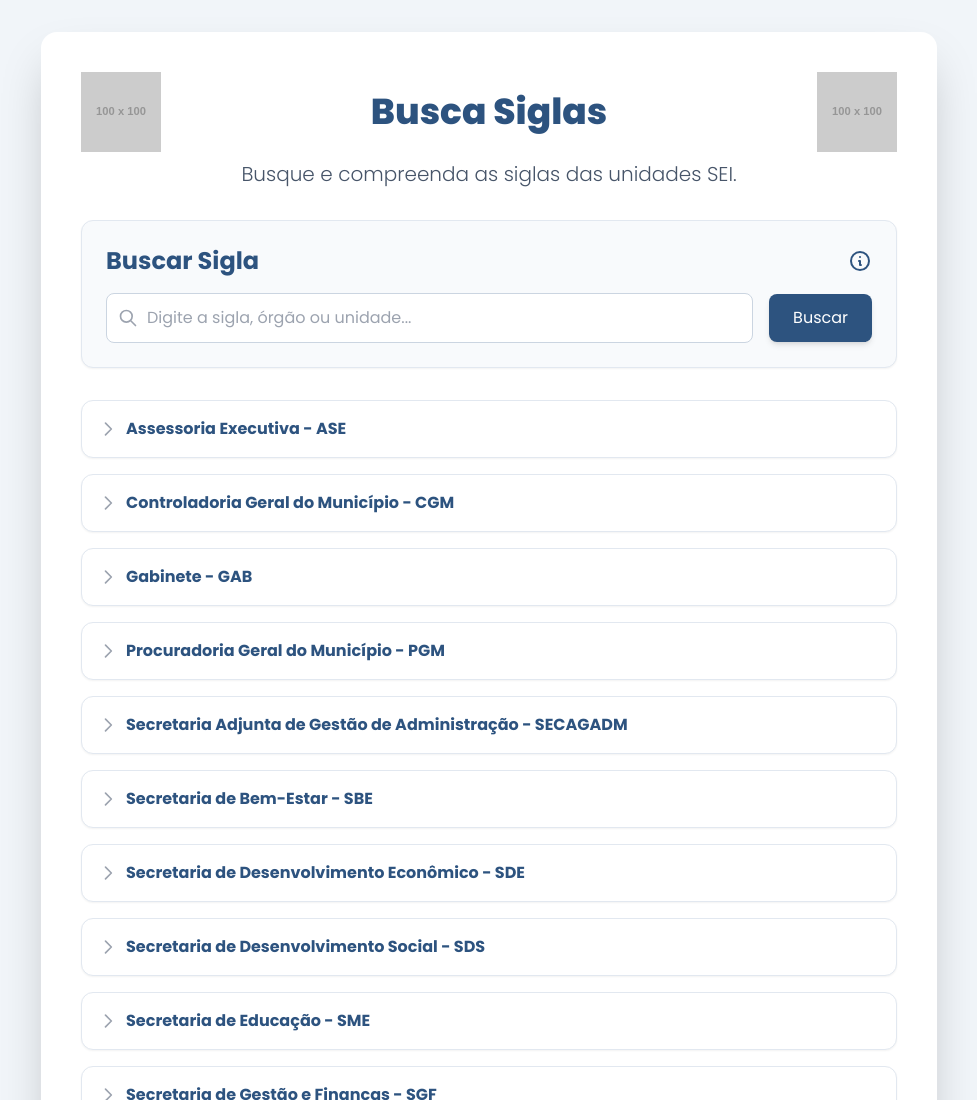
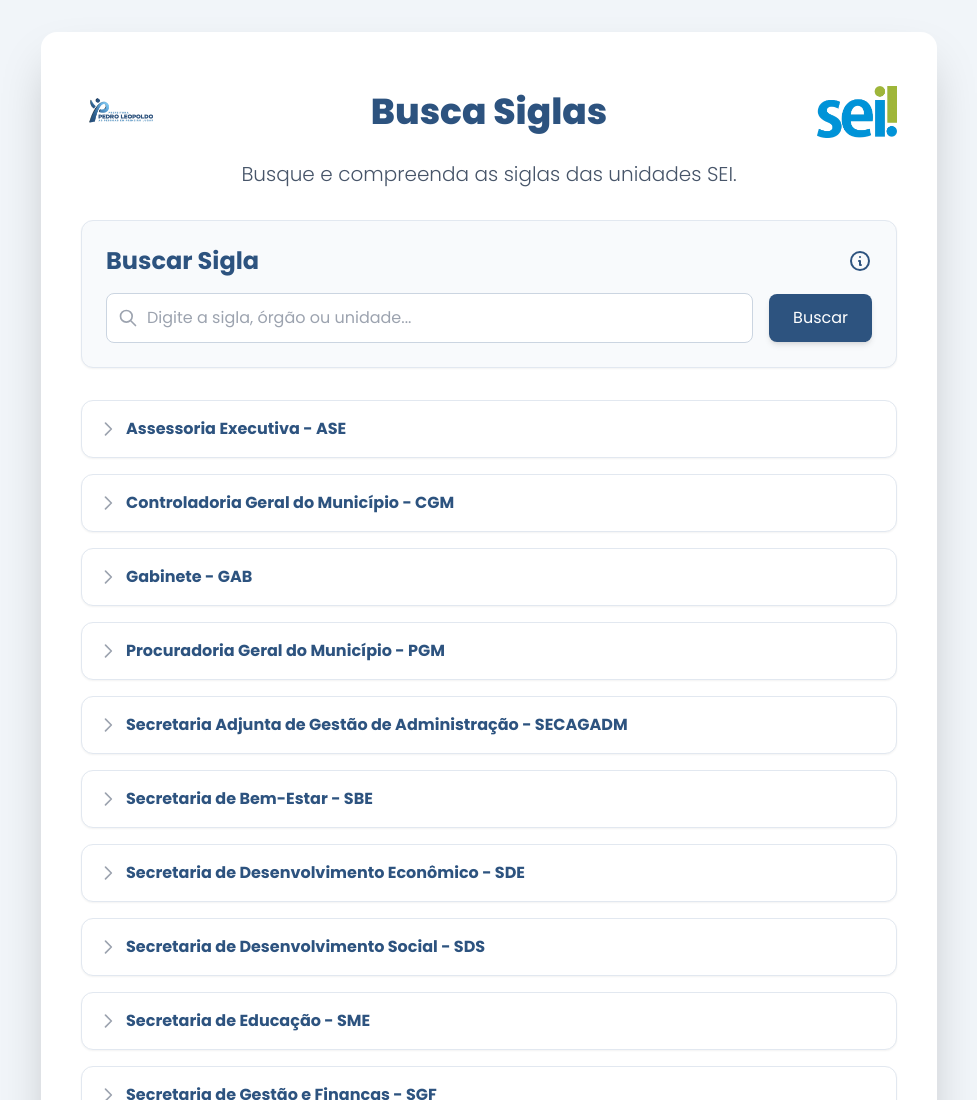
Before and after one commit to lorraynemacosilva/busca_siglas, a plain HTML site: page index.html in a window 1280 px wide. Shown: the top 1100 px of the page, without its empty margins (151-1128 px from the left). Drawn offline with nearby package versions, Linux system fonts and the light colour scheme; placeholder pictures from the web are drawn by us.

Commit message:
Update index.html
Adicionando assets

```diff
--- a/index.html
+++ b/index.html
@@ -76,9 +76,9 @@
     <!-- Cabeçalho -->
     <header class="mb-6">
         <div class="flex items-center justify-between">
-            <img src="https://placehold.co/100x100/77C4EE/ffffff?text=Prefeitura" alt="Logo da Prefeitura de Pedro Leopoldo" class="h-16 w-16 sm:h-20 sm:w-20 object-contain">
+            <img src="assets/baixados-removebg-preview.png" alt="Logo da Prefeitura de Pedro Leopoldo" class="h-16 w-16 sm:h-20 sm:w-20 object-contain">
             <h1 class="text-3xl sm:text-4xl font-extrabold text-brand-dark-blue">Busca Siglas</h1>
-            <img src="https://placehold.co/100x100/2D537F/ffffff?text=SEI!" alt="Logo do SEI" class="h-16 w-16 sm:h-20 sm:w-20 object-contain">
+            <img src="assets/sei_logo-removebg-preview.png" alt="Logo do SEI" class="h-16 w-16 sm:h-20 sm:w-20 object-contain">
         </div>
         <p class="mt-2 text-xl font-light text-slate-600 text-center">Busque e compreenda as siglas das unidades SEI.</p>
     </header>
```
